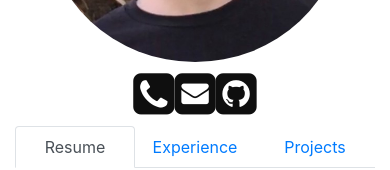
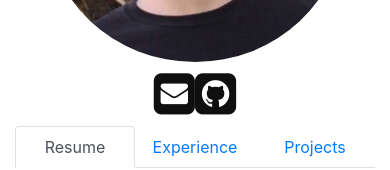
Before and after one commit to jordibardia/jordibardia.github.io, a React (Create React App) app: page / in a window 390 px wide. Shown: the part 352-522 px from the top of the page. Built offline with nearby package versions, Linux system fonts and the light colour scheme.

Commit message:
Removing phone button

```diff
--- a/src/pages/homepage.js
+++ b/src/pages/homepage.js
@@ -15,10 +15,6 @@ const Homepage = () => {
                         <Image src="profile_pic1.jpg" className = "profileImg" roundedCircle/>
                         <Navbar>
                             <div className="social-links">
-                                <a href="tel:7862122520" rel = "noopener noreferrer" target="_blank">
-                                    <i className="fa fa-phone-square" aria-hidden="true"/>
-                                </a>
-
                                 <a href="mailto:jordi.bardia@gmail.com" rel = "noopener noreferrer" target="_blank">
                                     <i className="fa fa-envelope-square" aria-hidden="true"/>
                                 </a>
```
